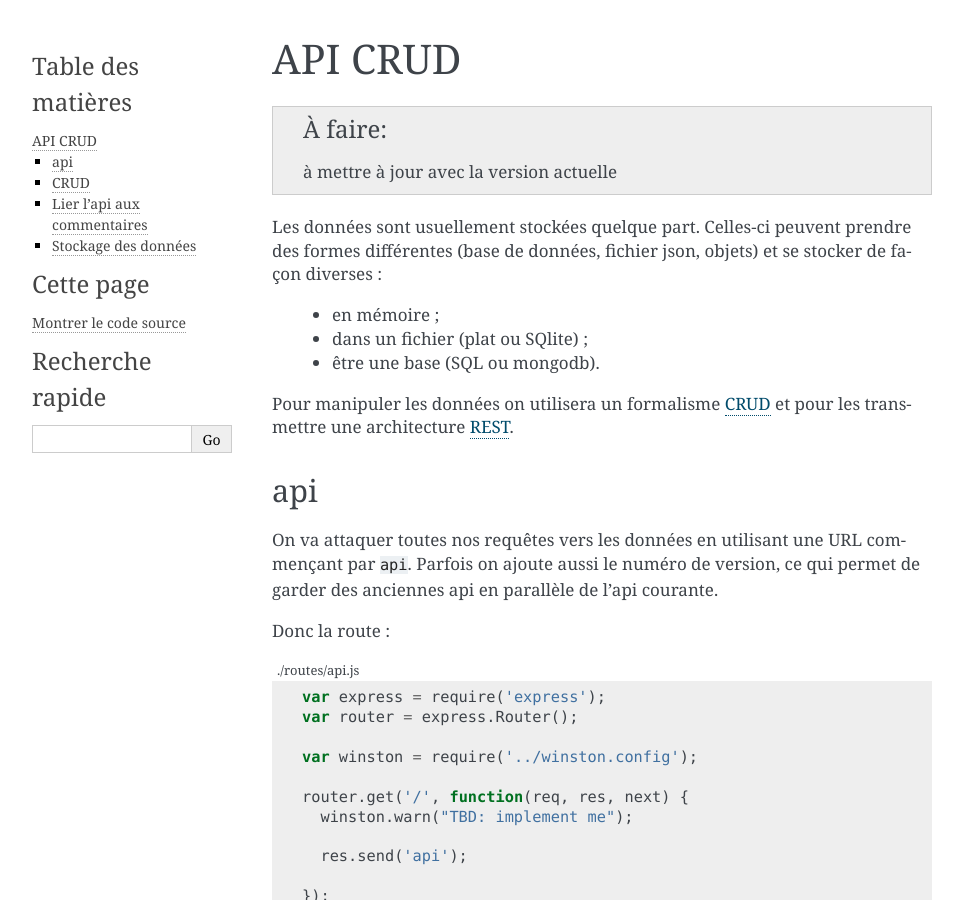
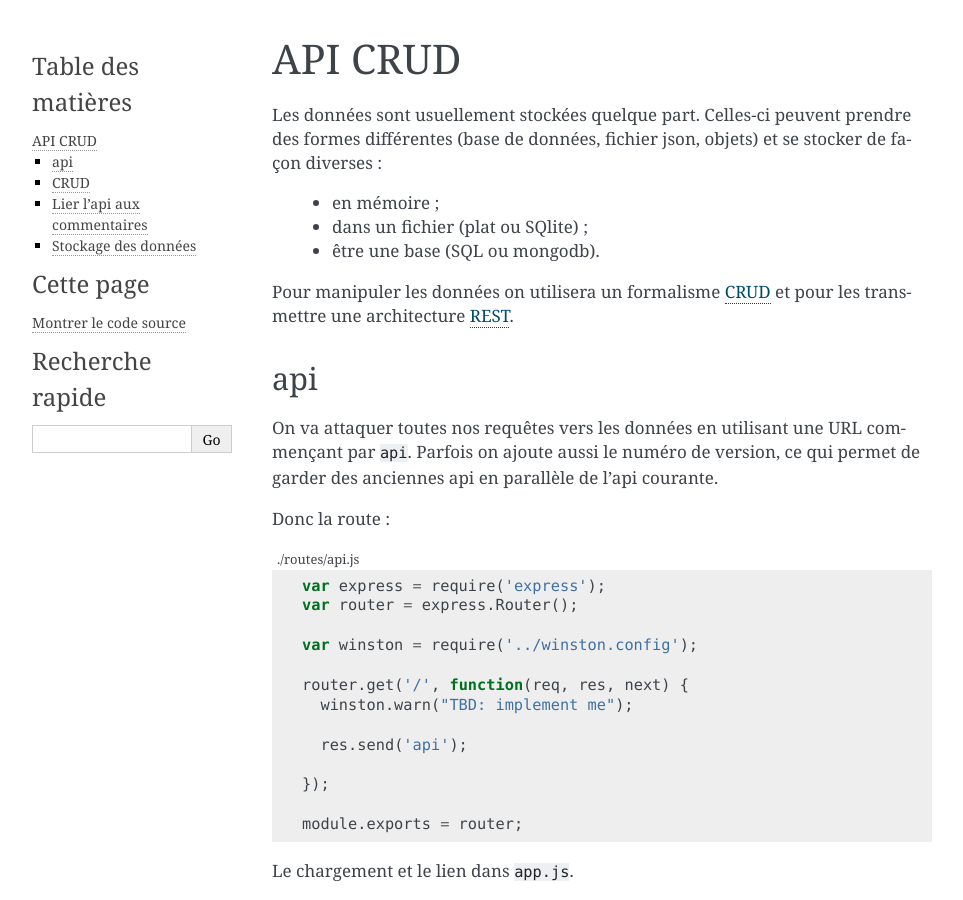
Before and after one commit to FrancoisBrucker/web_serveur, a Sphinx documentation site: the page built from source/3_3_crud.rst, in a window 1280 px wide and 900 px high. Shown: the whole window, without its empty margins (148-1111 px from the left). Built offline with Sphinx 7.4.7, drawn with Linux system fonts in a browser that asks for light colours.

Commit message:
delete note

```diff
--- a/source/3_3_crud.rst
+++ b/source/3_3_crud.rst
@@ -1,8 +1,6 @@
 ********
 API CRUD
 ********
-
-.. todo:: à mettre à jour avec la version actuelle
 
 Les données sont usuellement stockées quelque part. Celles-ci peuvent prendre des formes différentes (base de données, fichier json, objets) et se stocker de façon diverses :
 
```
